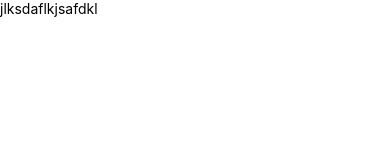
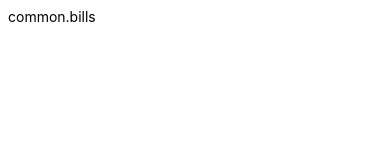
Before and after one commit to MatheoNieto/bills-list-view, a React Native app: screen / in a window 390 px wide. Shown: the top 160 px of the page. Built offline with nearby package versions, Linux system fonts and the light colour scheme.

Commit message:
structure

```diff
--- a/package.json
+++ b/package.json
@@ -10,12 +10,14 @@
   },
   "dependencies": {
     "expo": "~44.0.0",
+    "expo-splash-screen": "~0.14.1",
     "expo-status-bar": "~1.2.0",
+    "i18next": "^21.6.16",
     "react": "17.0.1",
     "react-dom": "17.0.1",
+    "react-i18next": "^11.16.7",
     "react-native": "0.64.3",
-    "react-native-web": "0.17.1",
-    "expo-splash-screen": "~0.14.1"
+    "react-native-web": "0.17.1"
   },
   "devDependencies": {
     "@babel/core": "^7.12.9",
--- a/src/features/Bills/screens/Bills/Bills.styles.ts
+++ b/src/features/Bills/screens/Bills/Bills.styles.ts
@@ -0,0 +1,9 @@
+import {StyleSheet} from 'react-native';
+import {ThemeKeys} from '../../../../contexts/Theme';
+
+export const makeStyles = ({spacing}: ThemeKeys) =>
+  StyleSheet.create({
+    container: {
+      padding: spacing[2],
+    },
+  });
--- a/src/features/Bills/screens/Bills/Bills.tsx
+++ b/src/features/Bills/screens/Bills/Bills.tsx
@@ -1,10 +1,17 @@
-import React, { FC } from "react";
-import { View, Text } from "react-native";
+import React, {FC} from 'react';
+import {View, Text} from 'react-native';
+import {useTheme} from '../../../../contexts/Theme';
+import {makeStyles} from './Bills.styles';
+import {useTranslation} from 'react-i18next';
 
 const Bills: FC = () => {
+  const {theme} = useTheme();
+  const styles = makeStyles(theme);
+  const {t} = useTranslation();
+
   return (
-    <View>
-      <Text>jlksdaflkjsafdkl</Text>
+    <View style={styles.container}>
+      <Text>{t('common.bills')}</Text>
     </View>
   );
 };
--- /dev/null
+++ b/src/i18n/index.ts
@@ -0,0 +1 @@
+export {default as i18next} from './i18n'
--- /dev/null
+++ b/src/i18n/translations/en.json
@@ -0,0 +1,3 @@
+{
+  "common.bills":"Bills"
+}
--- /dev/null
+++ b/src/i18n/translations/es.json
@@ -0,0 +1,3 @@
+{
+  "common.bills":"Facturas"
+}
--- /dev/null
+++ b/src/routes/RootNavigator/RootNavigator.tsx
@@ -0,0 +1,5 @@
+import React from 'react';
+import {withTranslation} from 'react-i18next';
+import {Bills} from '../../features/Bills';
+
+export const RootNavigator = withTranslation()(() => <Bills />);
--- /dev/null
+++ b/src/routes/RootNavigator/index.ts
@@ -0,0 +1 @@
+export * from './RootNavigator'
```
Also changed, not shown: src/i18n/i18n.ts (added, +19 -0 lines), 1 other file (tests, documents, lock files or other folders).
